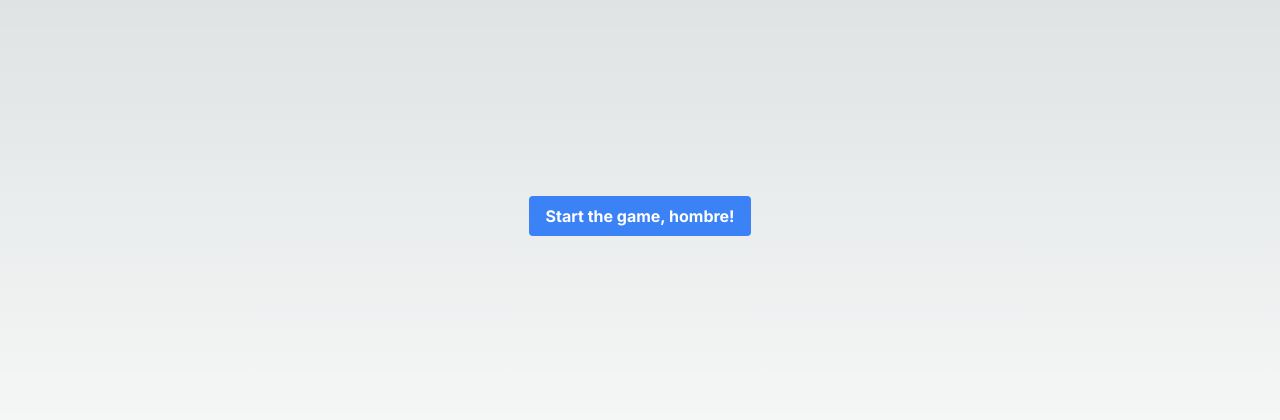
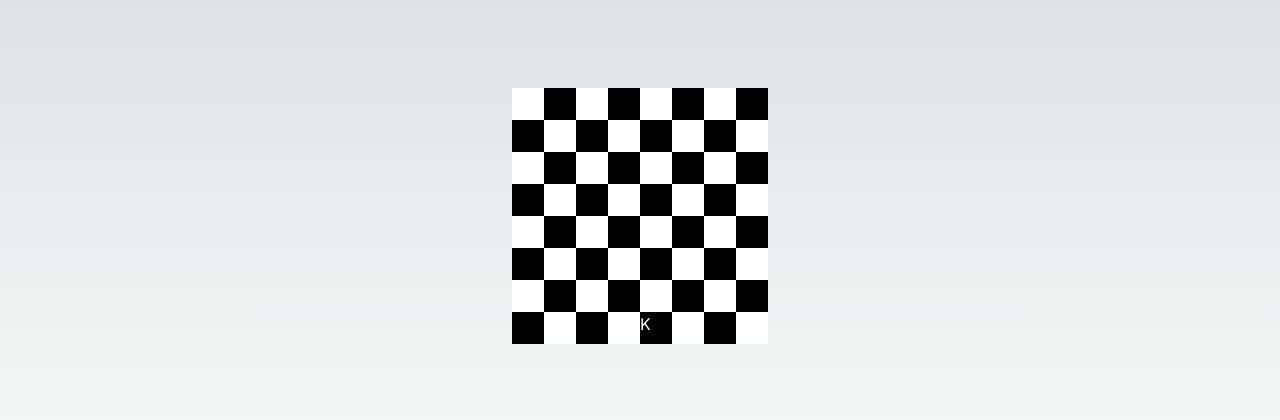
Before and after one commit to FVT-Dojo/IskingInCheckNextUI, a Next.js app: page / in a window 1280 px wide. Shown: the part 184-604 px from the top of the page. Built offline with nearby package versions, Linux system fonts and the light colour scheme.

Commit message:
build: added text-color and ability to show pieces to the chessboard

```diff
--- a/src/app/components/Chessboard.tsx
+++ b/src/app/components/Chessboard.tsx
@@ -3,16 +3,16 @@ type ChessboardProps = {
 };
 
 const Chessboard: React.FC<ChessboardProps> = ({ boardData }) => {
-    const boardSize = 8;
-
     return (
-        <div className={`grid grid-cols-${boardSize} gap-0`}>
+        <div className={'grid grid-cols-8 gap-0'}>
             {boardData.map((row, rowIndex) => (
                 row.map((cell, colIndex) => (
                     <div
                         key={`${rowIndex}-${colIndex}`}
-                        className={`w-8 h-8 ${determineCellColor(rowIndex, colIndex)}`}
+                        data-index={`${rowIndex}-${colIndex}`}
+                        className={`w-8 h-8 ${determineCellColor(rowIndex, colIndex)} ${determineTextColor(rowIndex, colIndex)}`}
                     >
+                        {cell}
                     </div>
                 ))
             ))}
@@ -24,4 +24,8 @@ const determineCellColor = (rowIndex: number, colIndex: number) => {
     return (rowIndex + colIndex) % 2 === 0 ? 'bg-white' : 'bg-black';
 };
 
+const determineTextColor = (rowIndex: number, colIndex: number) => {
+    return (rowIndex + colIndex) % 2 === 0 ? 'text-black' : 'text-white';
+};
+
 export default Chessboard;
--- a/src/app/components/Game.tsx
+++ b/src/app/components/Game.tsx
@@ -1,8 +1,10 @@
+import { boardWithKing } from "../../../tests/stubs/boardData.stub";
+import Chessboard from "./Chessboard";
 import StartButton from "./StartButton";
 
 export default function Game() {
     const onStart = () => {};
     return (
-        <StartButton onStart={onStart} />
+        <Chessboard boardData={boardWithKing}/>
     );
 }
--- a/src/app/page.tsx
+++ b/src/app/page.tsx
@@ -1,3 +1,5 @@
+'use client';
+
 import Game from "./components/Game";
 
 export default function Home() {
--- /dev/null
+++ b/tests/stubs/boardData.stub.ts
@@ -0,0 +1,21 @@
+export const emptyBoard = [
+    ['', '', '', '', '', '', '', ''],
+    ['', '', '', '', '', '', '', ''],
+    ['', '', '', '', '', '', '', ''],
+    ['', '', '', '', '', '', '', ''],
+    ['', '', '', '', '', '', '', ''],
+    ['', '', '', '', '', '', '', ''],
+    ['', '', '', '', '', '', '', ''],
+    ['', '', '', '', '', '', '', ''],
+];
+
+export const boardWithKing = [
+    ['', '', '', '', '', '', '', ''],
+    ['', '', '', '', '', '', '', ''],
+    ['', '', '', '', '', '', '', ''],
+    ['', '', '', '', '', '', '', ''],
+    ['', '', '', '', '', '', '', ''],
+    ['', '', '', '', '', '', '', ''],
+    ['', '', '', '', '', '', '', ''],
+    ['', '', '', '', 'K', '', '', ''],
+];
```
Also changed, not shown: 2 other files (tests, documents, lock files or other folders).
